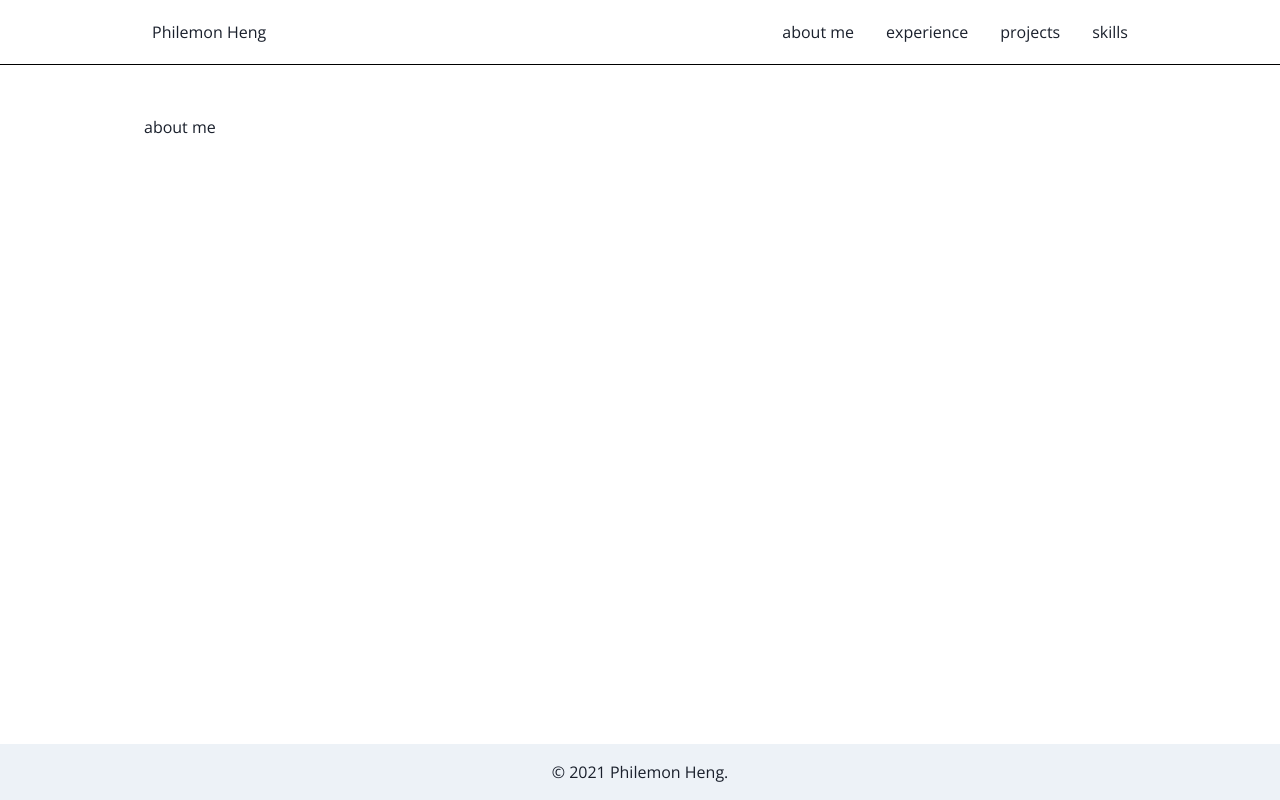
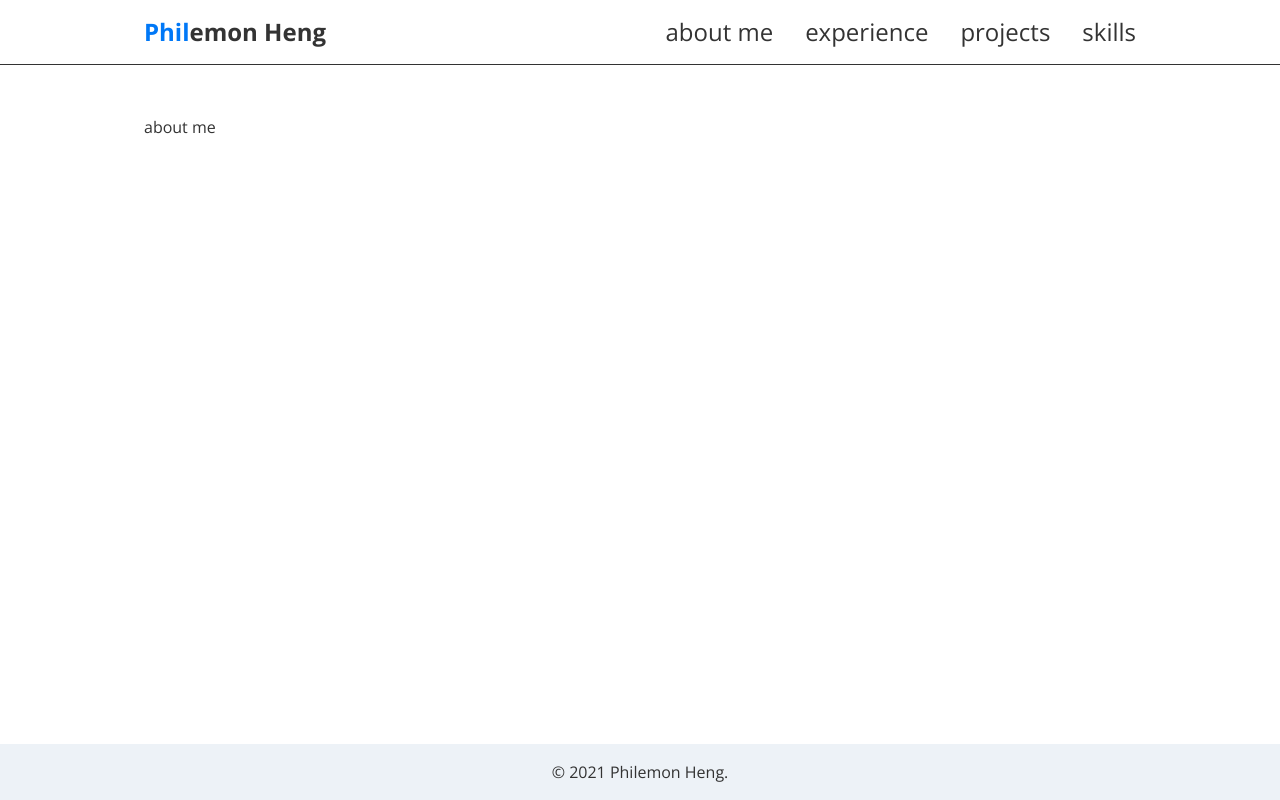
Before and after one commit to fillingthemoon/personal-website-02, a Next.js app: page / in a window 1280 px wide. Built offline with nearby package versions, Linux system fonts and the light colour scheme.

Commit message:
update navbar

```diff
--- a/components/layout/navbar.js
+++ b/components/layout/navbar.js
@@ -12,7 +12,7 @@ import {
 } from '@chakra-ui/react'
 import { HamburgerIcon, CloseIcon } from '@chakra-ui/icons'
 
-const Links = [
+const links = [
   {
     name: 'about me',
     href: '/',
@@ -34,11 +34,10 @@ const Links = [
 const NavLink = ({ name, href }) => (
   <NextLink href={href}>
     <Link
-      px={2}
-      py={1}
-      rounded={'md'}
+      fontSize="2xl"
       _hover={{
         textDecoration: 'none',
+        color: 'white',
         bg: 'black',
       }}
     >
@@ -51,8 +50,8 @@ const NavBar = () => {
   const { isOpen, onOpen, onClose } = useDisclosure()
 
   return (
-    <Box borderBottom="1px solid black">
-      <Container  maxW="container.lg">
+    <Box borderBottom="1px" borderColor="black">
+      <Container maxW="container.lg">
         <Flex h={16} alignItems={'center'} justify={'space-between'}>
           <IconButton
             size={'md'}
@@ -60,19 +59,39 @@ const NavBar = () => {
             aria-label={'Open Menu'}
             display={{ md: 'none' }}
             onClick={isOpen ? onClose : onOpen}
+            backgroundColor="white"
+            transition="0.2s"
+            _hover={{
+              transform: 'scale(1.3)',
+              transition: '0.2s',
+            }}
           />
-          <NavLink name="Philemon Heng" href="/" />
-          <HStack as={'nav'} spacing={4} display={{ base: 'none', md: 'flex' }}>
-            {Links.map((link, i) => (
+          <NextLink href="/">
+            <Link
+              fontSize="2xl"
+              fontWeight="bold"
+              _hover={{
+                textDecoration: 'none',
+              }}
+            >
+              <Box as="span" color="blue">
+                Phil
+              </Box>
+              emon Heng
+            </Link>
+          </NextLink>
+          <HStack as={'nav'} spacing={8} display={{ base: 'none', md: 'flex' }}>
+            {links.map((link, i) => (
               <NavLink key={i} name={link.name} href={link.href} />
             ))}
           </HStack>
         </Flex>
 
+        {/* Hambuger menu */}
         {isOpen ? (
-          <Box pb={4} display={{ md: 'none' }}>
+          <Box pb={4} pl={2} display={{ md: 'none' }}>
             <Stack as={'nav'} spacing={4}>
-              {Links.map((link, i) => (
+              {links.map((link, i) => (
                 <NavLink key={i} name={link.name} href={link.href} />
               ))}
             </Stack>
--- a/theme.js
+++ b/theme.js
@@ -1,6 +1,13 @@
 import { extendTheme } from '@chakra-ui/react'
 
 const theme = extendTheme({
+  styles: {
+    global: {
+      body: {
+        color: '#333',
+      }
+    }
+  },
   colors: {
     black: '#333',
     blue: '#0078f7',
```
